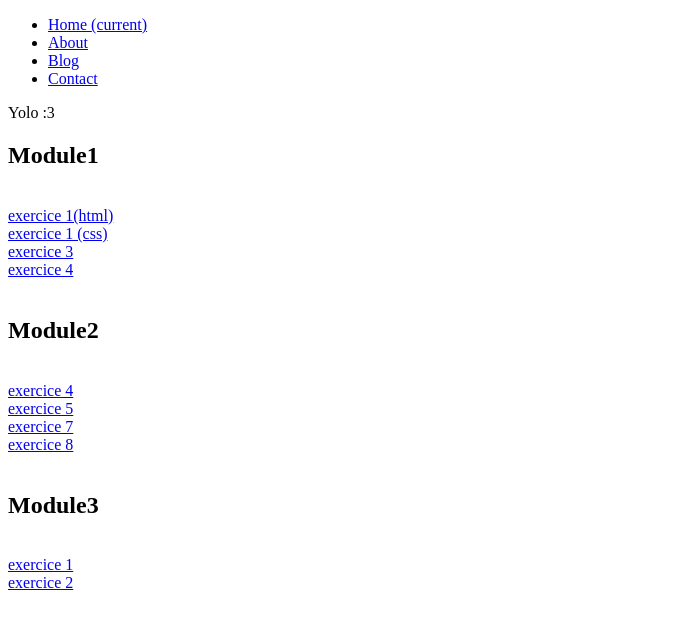
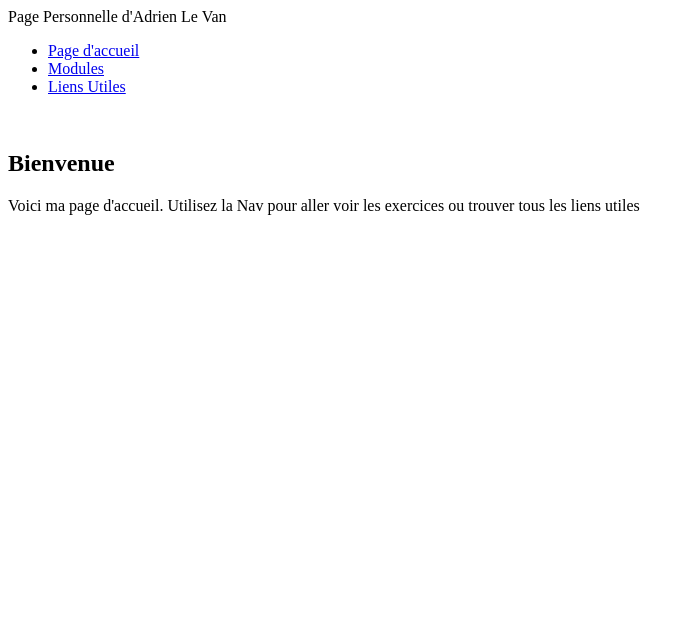
Before and after one commit to tyrog236/Adrien_Site, a plain HTML site: page index.html in a window 1280 px wide. Shown: the whole page, without its empty margins (0-694 px from the left). Drawn offline with Linux system fonts and the light colour scheme.

Commit message:
Update index.html

```diff
--- a/index.html
+++ b/index.html
@@ -7,6 +7,7 @@
     		<link href="https://fonts.googleapis.com/css?family=Josefin+Slab:100,300,400,600,700,100italic,300italic,400italic,600italic,700italic" rel="stylesheet" type="text/css">
 	</head>
 	<body>
+		<!--
 		<nav class="navbar navbar-expand-lg navbar-light bg-faded py-lg-4">
 			<div class="container">
 				<div class="collapse navbar-collapse" id="navbarResponsive">
@@ -29,7 +30,33 @@
         			</div>
 			</div>
 		</nav>
+		-->
+
+		<header>Page Personnelle d'Adrien Le Van</header>
+
+		<nav>
+			<div>
+				<ul>
+					<li>
+						<a href="index.html">Page d'accueil</a>
+					</li>
+					<li>
+						<a href="exercices.html">Modules</a>
+					</li>
+					<li>
+						<a href="contact.html">Liens Utiles</a>
+					</li>
+				</ul>
+			</div>
+		</nav>
 		<div>
+			<img>
+			<section>
+				<h1>Bienvenue</h1>
+				<p>Voici ma page d'accueil. Utilisez la Nav pour aller voir les exercices ou trouver tous les liens utiles</p>
+			</section>
+
+			<!--
 			Yolo :3 <br>
 			<h2>Module1</h2><br>
 			<a href='exercices/m01/ex1/m01_ex1_html.html'>exercice 1(html)</a> <br>
@@ -38,14 +65,19 @@
 			<a href='exercices/m01/ex4/m01_ex4.html'>exercice 4</a> <br>
 			<br>
 			<h2>Module2</h2><br>
-			<a href='exercices/m02/m02_04.html'>exercice 4</a> <br>
+			<a href='exercices/m02/M02_04.html'>exercice 4</a> <br>
 			<a href='exercices/m01/m02_05.html'>exercice 5</a> <br>
-			<a href='exercices/m01/m02_07.html'>exercice 7</a> <br>
-			<a href='exercices/m01/m02_08.html'>exercice 8</a> <br>
+			<a href='exercices/m01/M02_07.html'>exercice 7</a> <br>
+			<a href='exercices/m01/M02_08.html'>exercice 8</a> <br>
 			<br>
 			<h2>Module3</h2><br>
-			<a href='exercices/m03/m03_01.html'>exercice 1</a> <br>
-			<a href='exercices/m03/m03_02.html'>exercice 2</a> <br>
+			<a href='exercices/m03/M03_01.html'>exercice 1</a> <br>
+			<a href='exercices/m03/M03_02.html'>exercice 2</a> <br>
+			<a href='exercices/m03/M03_03.html'>Jeu: Le Nombre Secret!</a> <br>
+			<a href='exercices/m03/M03_04.html'>Résolveur d'équation du Deuxième degré/a> <br>
+			<a href='exercices/m03/M03_05.html'>Yatzee v.2</a> <br>
+			-->
+
 
 		</div>
 	</body>
```
